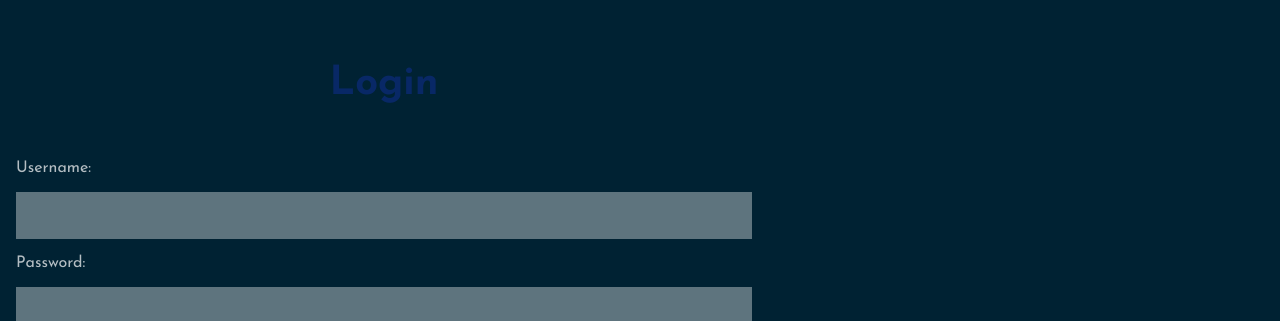
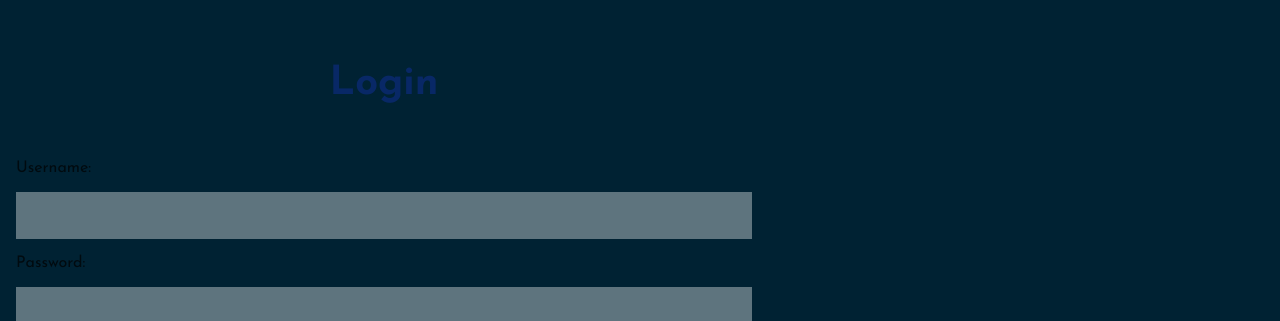
Before and after one commit to esmaelmoh/blog-mern-frontend, a React (Create React App) app: page / in a window 1280 px wide. Shown: the top 321 px of the page. Built offline with nearby package versions, Linux system fonts and the light colour scheme.

Commit message:
regular commit79

```diff
--- a/src/newjs.css
+++ b/src/newjs.css
@@ -39,17 +39,17 @@
     flex-direction: column;
     gap: 1rem;
 }
-.login-form label{
+.login-form-new label{
     color: rgba(0, 0, 0, 0.705);
 }
-.login-title{
+.login-title-new{
     text-align: center;
     font-size: 2.5rem;
     margin: 1rem 0;
     margin-bottom: 2.5rem;
     color:  #0c2c7eaf ;
 }
-.login-input-field{
+.login-input-field-new{
     border: none;
     padding: 1rem 1rem;
     background-color: #ffffff5e
@@ -57,7 +57,7 @@
 .login-input-field:focus{
     outline: none;
 }
-.login-btn{
+.login-btn-new{
     cursor: pointer;
     padding: 1rem ;
     border: none;
--- a/src/pages/Login/Login.css
+++ b/src/pages/Login/Login.css
@@ -21,17 +21,17 @@
     flex-direction: column;
     gap: 1rem;
 }
-.login-form-new label{
-    color: rgba(255, 255, 255, 0.705);
+.login-form label{
+    color: rgba(0, 0, 0, 0.705);
 }
-.login-title-new{
+.login-title{
     text-align: center;
     font-size: 2.5rem;
     margin: 1rem 0;
     margin-bottom: 2.5rem;
     color:  #0c2c7eaf ;
 }
-.login-input-field-new{
+.login-input-field{
     border: none;
     padding: 1rem 1rem;
     background-color: #ffffff5e
@@ -39,7 +39,7 @@
 .login-input-field:focus{
     outline: none;
 }
-.login-btn-new{
+.login-btn{
     cursor: pointer;
     padding: 1rem ;
     border: none;
```
Also changed, not shown: 1 other file (tests, documents, lock files or other folders).
